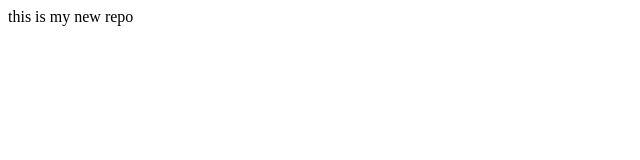
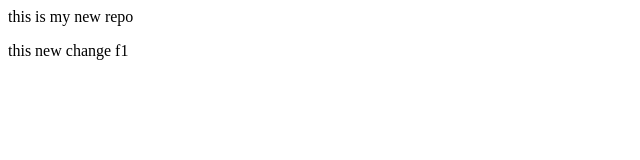
Before and after one commit to lovedeepmaan7/localrepo, a plain HTML site: page index.html in a window 1280 px wide. Shown: the whole page, without its empty margins (0-640 px from the left). Drawn offline with Linux system fonts and the light colour scheme.

Commit message:
changes in  branch 1 in index

```diff
--- a/index.html
+++ b/index.html
@@ -1 +1,2 @@
 <P>this is my new repo</P>
+<p>this new change f1</p>
```
